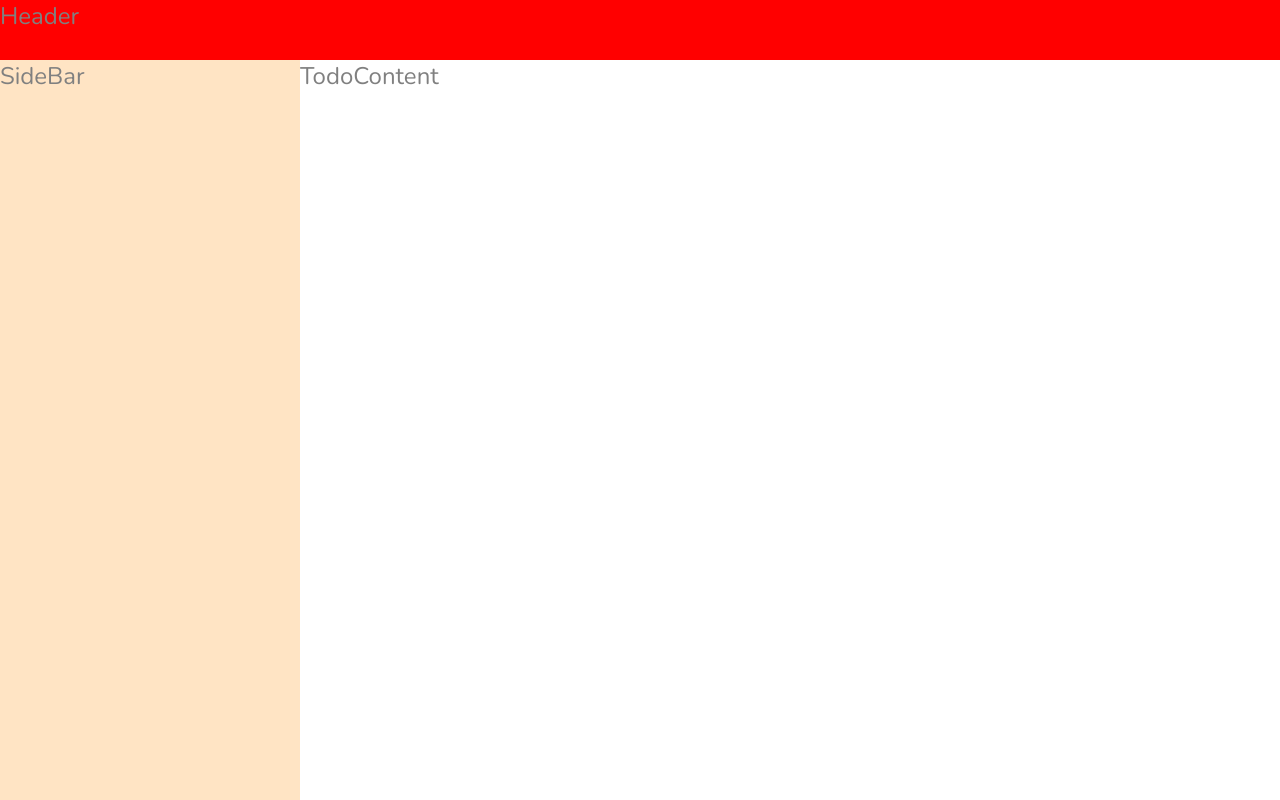
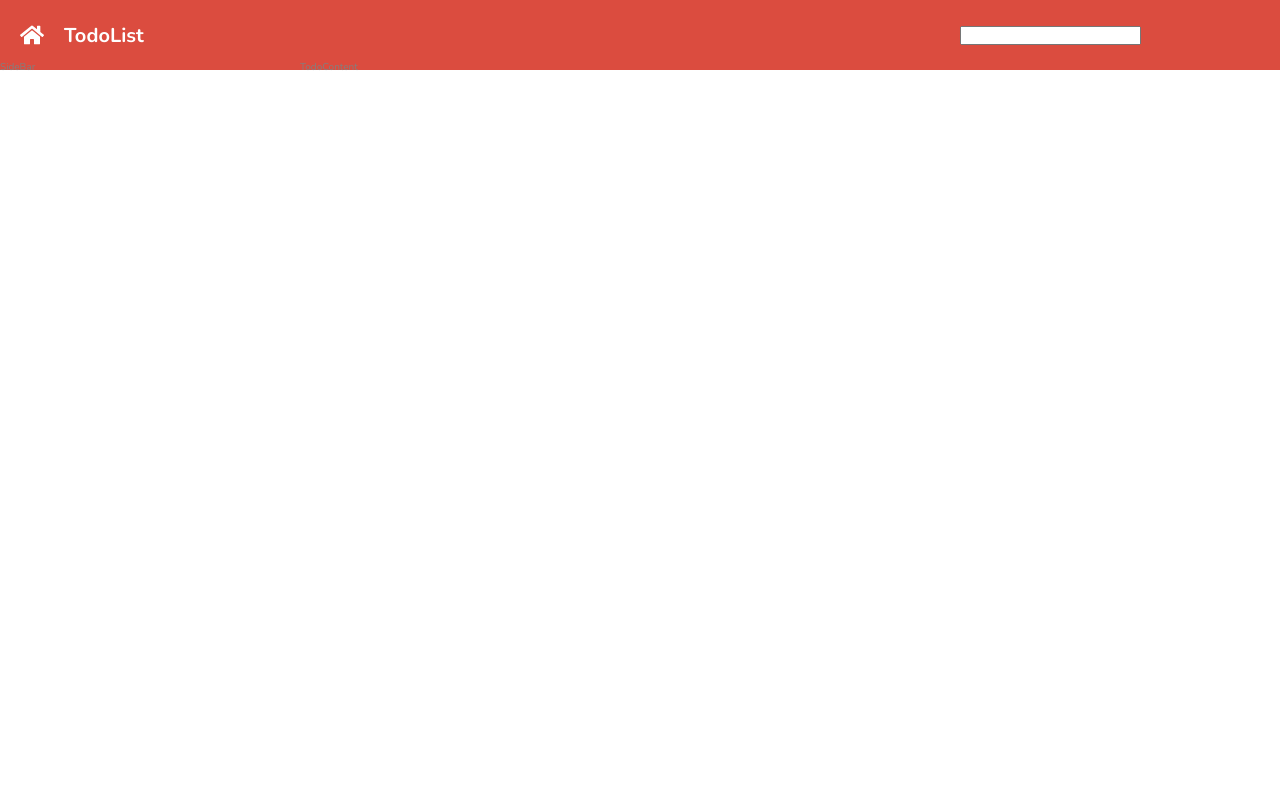
Before and after one commit to Surachotkit/CC15-Todolist, a React (Create React App) app: page / in a window 1280 px wide. Built offline with nearby package versions, Linux system fonts and the light colour scheme.

Commit message:
finish header

```diff
--- a/package.json
+++ b/package.json
@@ -5,6 +5,7 @@
   "dependencies": {
     "react": "^18.2.0",
     "react-dom": "^18.2.0",
+    "react-icons": "^4.10.1",
     "react-scripts": "5.0.1",
     "sass": "^1.66.1"
   },
--- a/src/App.js
+++ b/src/App.js
@@ -1,11 +1,25 @@
 import "./App.scss";
+import { FaHome } from 'react-icons/fa';
 
 function App() {
   return (
     <div className="todo">
-      <div className="todo__header">Header</div>
+      <div className="todo__header">
+        <header className="header">
+          <div className="header__logo">
+            <FaHome/>
+          </div>
+          <div className="header__text">
+            <h1>TodoList</h1>
+          </div>
+          <div className="header__search">
+            <input />
+          </div>
+
+        </header>
+      </div>
       <div className="todo__sidebar">SideBar</div>
-      <div classNAme="todo__content">TodoContent</div>
+      <div className="todo__content">TodoContent</div>
     </div>
   );
 }
--- a/src/App.scss
+++ b/src/App.scss
@@ -1,3 +1,4 @@
+@import './index.scss';
 $header-heigh: 60px;  //สามารถ แก้ที่เดียวได้เลย
 $sidebar-width: 300px;
 
@@ -15,7 +16,7 @@
 
         grid-row: 1/2;
         grid-column: 1/-1;
-        background-color: red;
+        // background-color: red;
     }
     &__sidebar{
         // grid-row-start: 2;
@@ -25,7 +26,7 @@
 
         grid-row: 2/-1;
         grid-column: 1/2;
-        background-color: bisque;
+        // background-color: bisque;
     }
     &__content{
         // grid-row-start: 2;
@@ -35,7 +36,33 @@
 
         grid-row: 2/-1;
         grid-column: 2/-1;
-        background-color: rgb(106, 106, 106);
+        // background-color: rgb(106, 106, 106);
     }
 
 }
+
+
+// HEADER
+.header{
+    display: flex;
+    align-items: center;
+    gap: 20px;
+
+    background-color: $primary;
+    height: $header-heigh;
+    padding: 5px 20px;
+
+    &__logo{
+        font-size: 2.4rem;
+        color: $white;
+        display: flex;
+    }
+
+    &__text{
+        flex: 1;
+        color: $white;
+    }
+    &__search{
+        min-width: 300px;
+    }
+}
--- a/src/index.scss
+++ b/src/index.scss
@@ -16,7 +16,7 @@
 
 html {
     font-size: 62.5%; /*equal font-size : 10px*/
-    font-size: 24px;
+    // font-size: 24px;
 }
 
 body {
```
Also changed, not shown: 2 other files (tests, documents, lock files or other folders).
